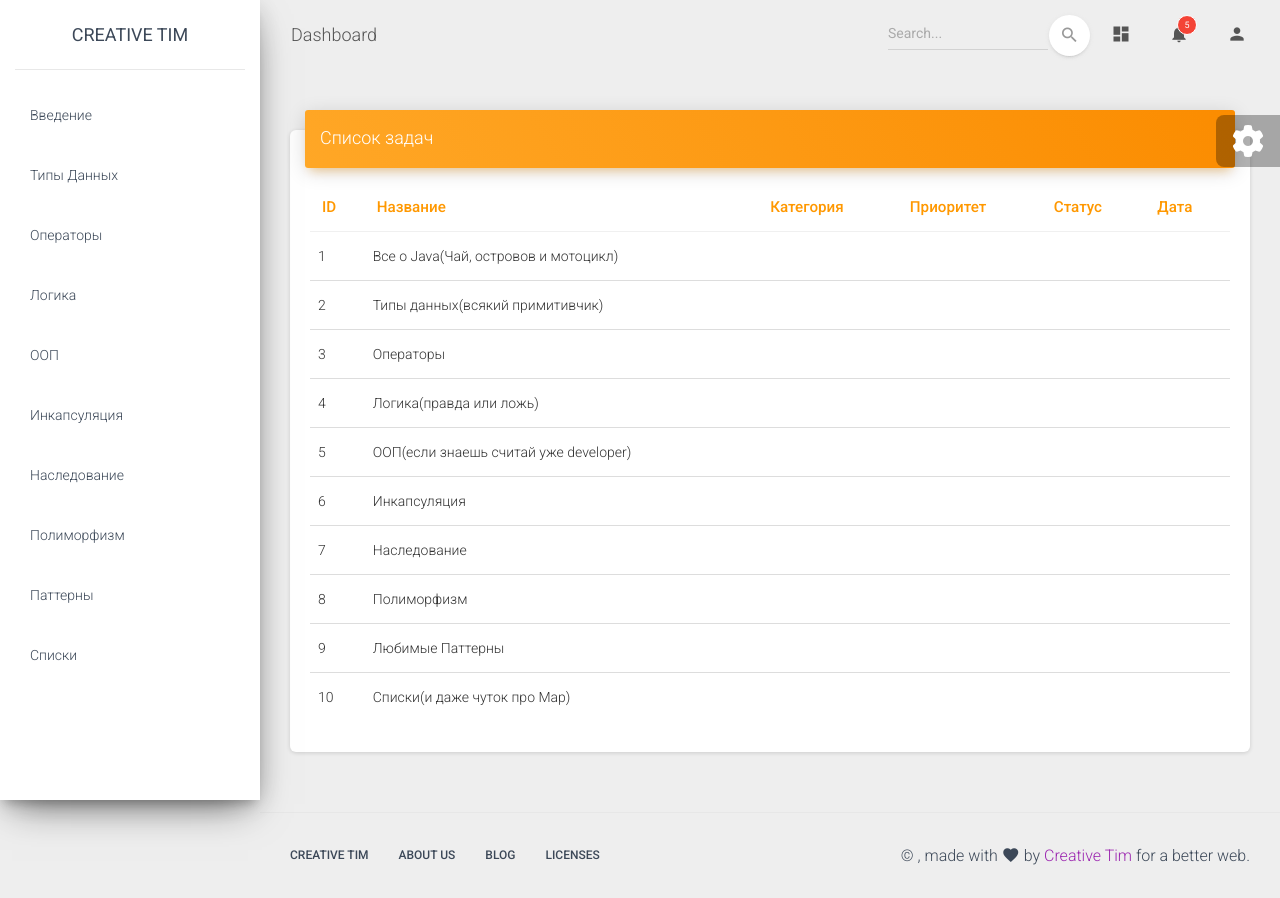
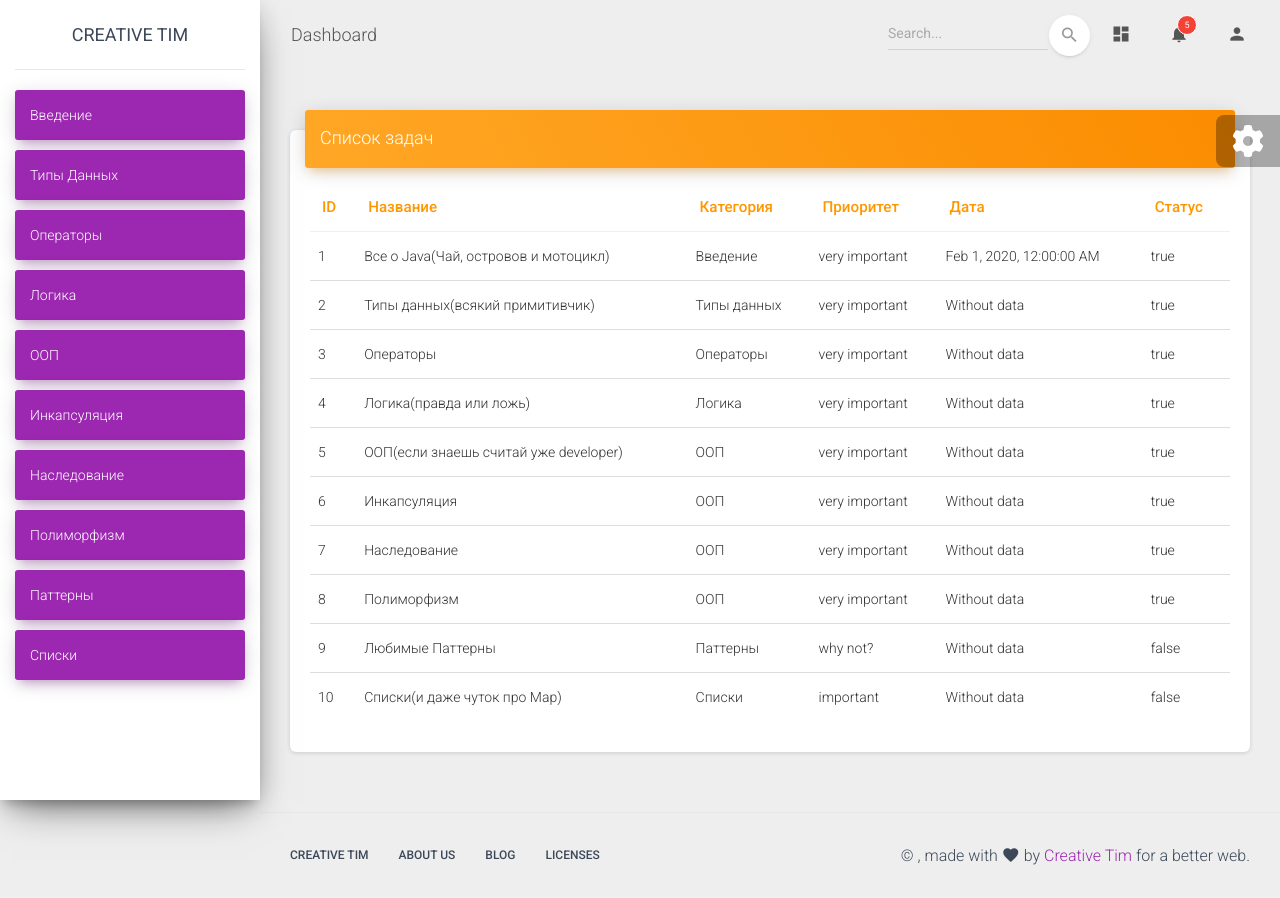
Before and after one commit to PolinaMaximovna/Todo, an Angular app: page / in a window 1280 px wide. Built offline with nearby package versions, Linux system fonts and the light colour scheme.

Commit message:
color and active left panel, and it's working!)

```diff
--- a/src/app/views/categories/categories.component.html
+++ b/src/app/views/categories/categories.component.html
@@ -13,7 +13,7 @@
   </div>
   <div class="sidebar-wrapper">
     <ul class="nav">
-      <li (click)="showTasksByCategory(category)" *ngFor="let category of categories" class="nav-item">
+      <li (click)="showTasksByCategory(category)" *ngFor="let category of categories" class="nav-item active">
         <a class="nav-link">
           <p>{{category.title}}</p>
         </a>
--- a/src/app/views/tasks/tasks.component.html
+++ b/src/app/views/tasks/tasks.component.html
@@ -10,17 +10,18 @@
       <th>Название</th>
       <th>Категория</th>
       <th>Приоритет</th>
+      <th>Дата</th>
       <th>Статус</th>
-      <th>Дата</th>
+
       </thead>
       <tbody>
-      <tr *ngFor=" let task of tasks">
-        <td>{{task.id}}</td>
+      <tr *ngFor=" let task of tasks; let i=index">
+        <td>{{i + 1}}</td>
         <td>{{task.title}}</td>
-        <td></td>
-        <td></td>
-        <td></td>
-        <td></td>
+        <td>{{task.category != null ? task.category.title : "Without categories"}}</td>
+        <td>{{task.priority != null ? task.priority.title : "Without priorities"}}</td>
+        <td>{{task.date != null ? (task.date | date: 'medium') : "Without data"}}</td>
+        <td>{{task.completed}}</td>
       </tr>
 
       </tbody>
```
